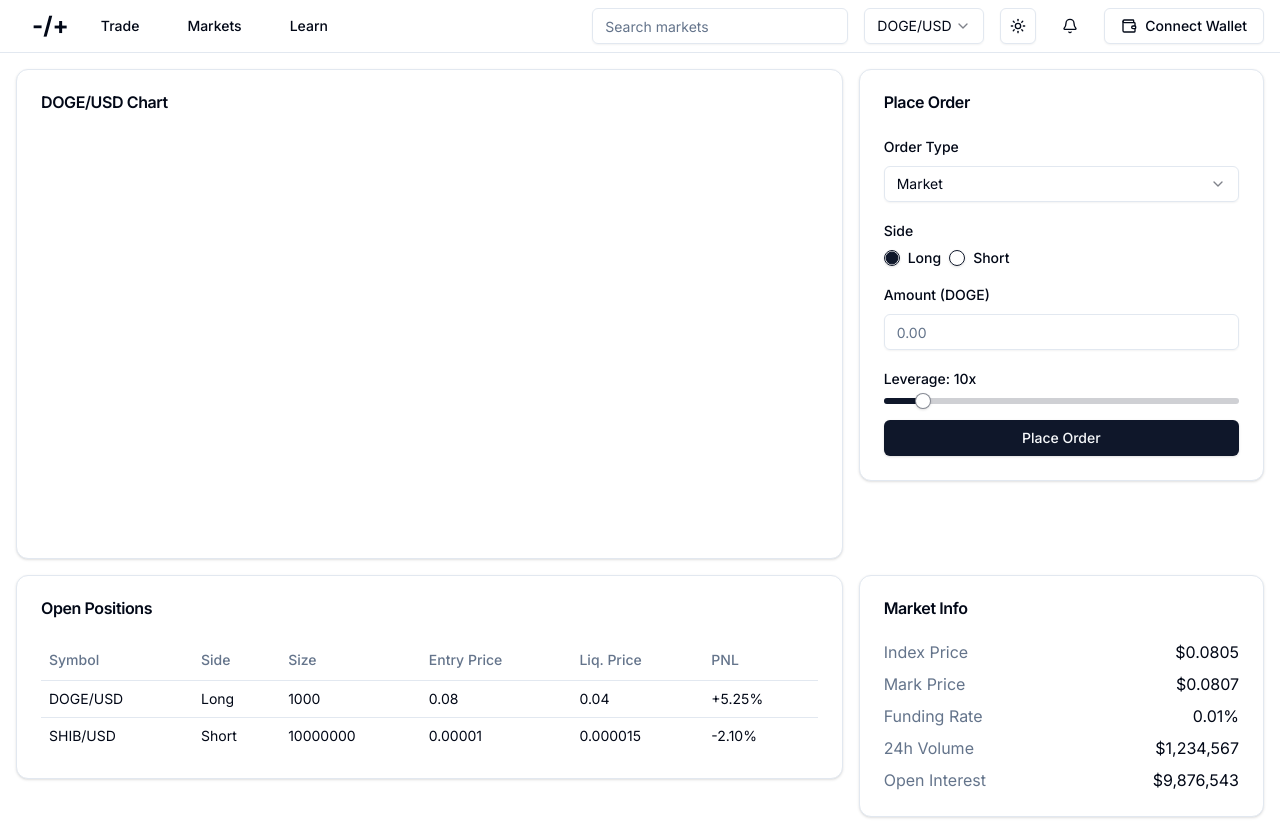
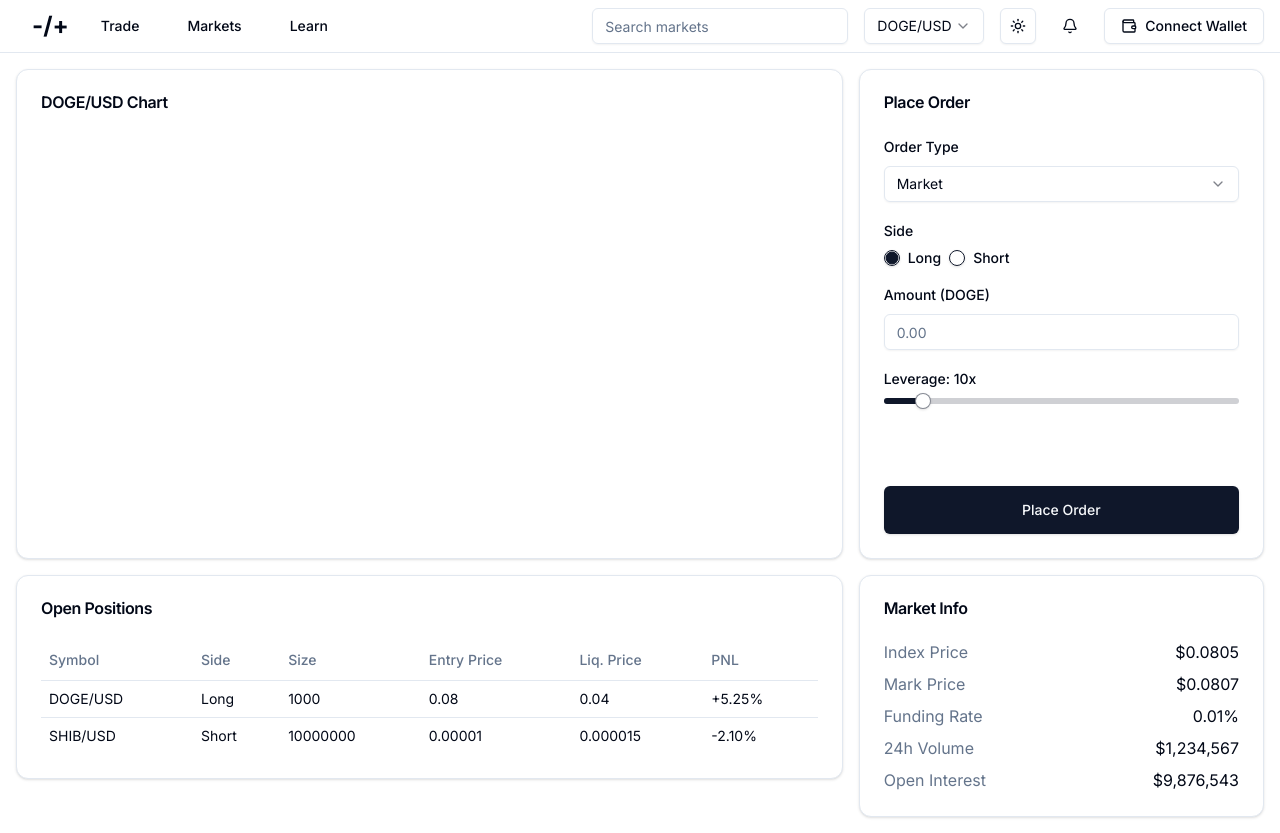
Before and after one commit to aut0m8d/longshort, a Next.js app: page / in a window 1280 px wide. Built offline with nearby package versions, Linux system fonts and the light colour scheme.

Commit message:
moved some buttons

```diff
--- a/app/components/OrderForm.tsx
+++ b/app/components/OrderForm.tsx
@@ -1,25 +1,38 @@
-"use client"
+"use client";
 
-import { useState } from "react"
-import { Button } from "@/components/ui/button"
-import { Card, CardContent, CardHeader, CardTitle } from "@/components/ui/card"
-import { Input } from "@/components/ui/input"
-import { Label } from "@/components/ui/label"
-import { RadioGroup, RadioGroupItem } from "@/components/ui/radio-group"
-import { Select, SelectContent, SelectItem, SelectTrigger, SelectValue } from "@/components/ui/select"
-import { Slider } from "@/components/ui/slider"
+import { useState } from "react";
+import { Button } from "@/components/ui/button";
+import {
+  Card,
+  CardContent,
+  CardHeader,
+  CardTitle,
+  CardFooter,
+} from "@/components/ui/card";
+import { Input } from "@/components/ui/input";
+import { Label } from "@/components/ui/label";
+import { RadioGroup, RadioGroupItem } from "@/components/ui/radio-group";
+import {
+  Select,
+  SelectContent,
+  SelectItem,
+  SelectTrigger,
+  SelectValue,
+} from "@/components/ui/select";
+import { Slider } from "@/components/ui/slider";
 
 export default function OrderForm() {
-  const [orderType, setOrderType] = useState("market")
-  const [leverage, setLeverage] = useState(10)
+  const [orderType, setOrderType] = useState("market");
+  const [leverage, setLeverage] = useState(10);
 
   return (
-    <Card>
+    <Card className="h-full flex flex-col flex-end">
       <CardHeader>
         <CardTitle>Place Order</CardTitle>
       </CardHeader>
-      <CardContent>
-        <form className="space-y-4">
+      <form className="grow flex flex-col">
+        <CardContent className="grow">
+          <div className="space-y-4">
             <div className="space-y-2">
               <Label>Order Type</Label>
               <Select value={orderType} onValueChange={setOrderType}>
@@ -57,11 +70,22 @@ export default function OrderForm() {
             )}
             <div className="space-y-2">
               <Label>Leverage: {leverage}x</Label>
-            <Slider min={1} max={100} step={1} value={[leverage]} onValueChange={(value) => setLeverage(value[0])} />
+              <Slider
+                min={1}
+                max={100}
+                step={1}
+                value={[leverage]}
+                onValueChange={(value) => setLeverage(value[0])}
+              />
             </div>
-          <Button className="w-full">Place Order</Button>
+          </div>
+        </CardContent>
+        <CardFooter>
+          <Button size="lg" className="w-full">
+            Place Order
+          </Button>
+        </CardFooter>
       </form>
-      </CardContent>
     </Card>
-  )
+  );
 }
--- a/app/page.tsx
+++ b/app/page.tsx
@@ -1,8 +1,8 @@
-import Header from "./components/Header"
-import TradingView from "./components/TradingView"
-import OrderForm from "./components/OrderForm"
-import Positions from "./components/Positions"
-import MarketInfo from "./components/MarketInfo"
+import Header from "./components/Header";
+import TradingView from "./components/TradingView";
+import OrderForm from "./components/OrderForm";
+import Positions from "./components/Positions";
+import MarketInfo from "./components/MarketInfo";
 
 export default function Home() {
   return (
@@ -13,9 +13,7 @@ export default function Home() {
           <div className="lg:col-span-2">
             <TradingView />
           </div>
-          <div>
-            <OrderForm />
-          </div>
+          <OrderForm />
           <div className="lg:col-span-2">
             <Positions />
           </div>
@@ -25,5 +23,5 @@ export default function Home() {
         </div>
       </main>
     </div>
-  )
+  );
 }
--- a/components/ui/button.tsx
+++ b/components/ui/button.tsx
@@ -1,8 +1,8 @@
-import * as React from "react"
-import { Slot } from "@radix-ui/react-slot"
-import { cva, type VariantProps } from "class-variance-authority"
+import * as React from "react";
+import { Slot } from "@radix-ui/react-slot";
+import { cva, type VariantProps } from "class-variance-authority";
 
-import { cn } from "@/lib/utils"
+import { cn } from "@/lib/utils";
 
 const buttonVariants = cva(
   "inline-flex items-center justify-center gap-2 whitespace-nowrap rounded-md text-sm font-medium transition-colors focus-visible:outline-none focus-visible:ring-1 focus-visible:ring-ring disabled:pointer-events-none disabled:opacity-50 [&_svg]:pointer-events-none [&_svg]:size-4 [&_svg]:shrink-0",
@@ -23,7 +23,7 @@ const buttonVariants = cva(
       size: {
         default: "h-9 px-4 py-2",
         sm: "h-8 rounded-md px-3 text-xs",
-        lg: "h-10 rounded-md px-8",
+        lg: "h-12 rounded-md px-8",
         icon: "h-9 w-9",
       },
     },
@@ -32,26 +32,26 @@ const buttonVariants = cva(
       size: "default",
     },
   }
-)
+);
 
 export interface ButtonProps
   extends React.ButtonHTMLAttributes<HTMLButtonElement>,
     VariantProps<typeof buttonVariants> {
-  asChild?: boolean
+  asChild?: boolean;
 }
 
 const Button = React.forwardRef<HTMLButtonElement, ButtonProps>(
   ({ className, variant, size, asChild = false, ...props }, ref) => {
-    const Comp = asChild ? Slot : "button"
+    const Comp = asChild ? Slot : "button";
     return (
       <Comp
         className={cn(buttonVariants({ variant, size, className }))}
         ref={ref}
         {...props}
       />
-    )
+    );
   }
-)
-Button.displayName = "Button"
+);
+Button.displayName = "Button";
 
-export { Button, buttonVariants }
+export { Button, buttonVariants };
```
Also changed, not shown: 1 other file (tests, documents, lock files or other folders). Lines whose indentation alone changed are shown as unchanged.
